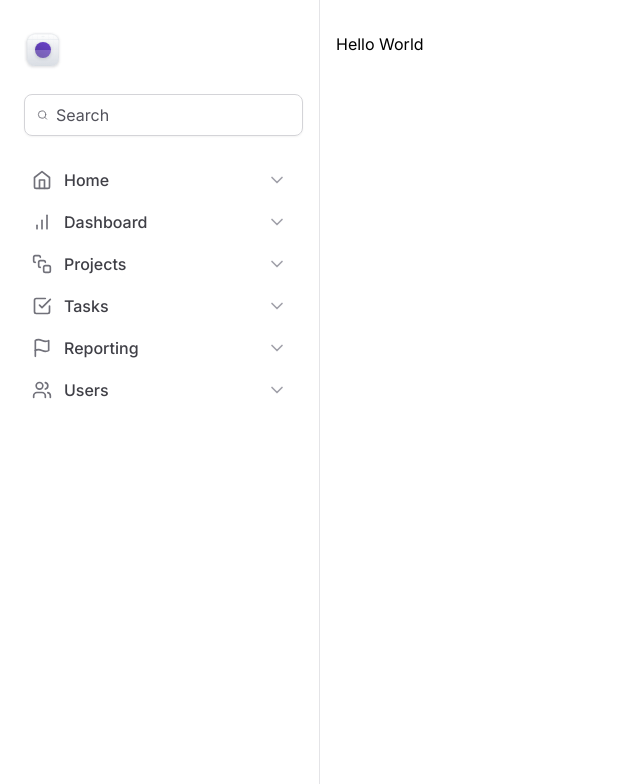
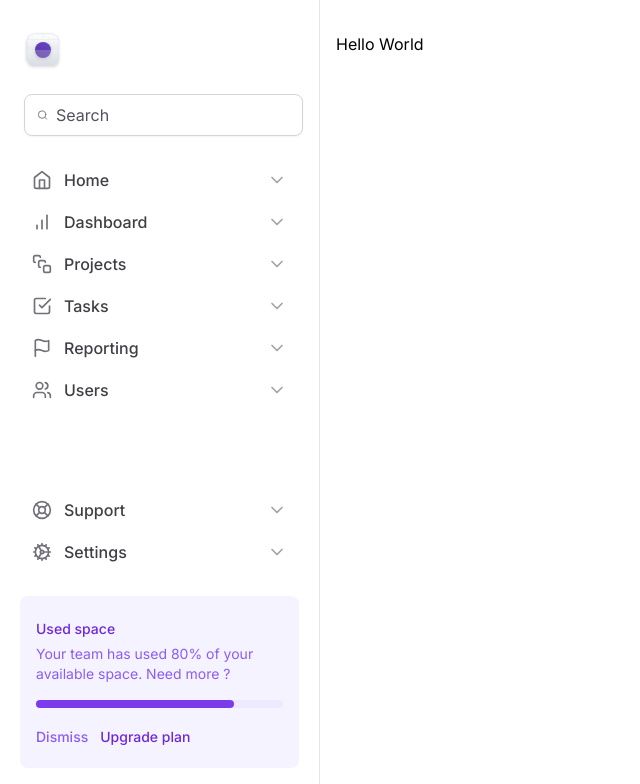
Before and after one commit to marcoscuomo/tailwind-next, a Next.js app: page / in a window 1280 px wide. Shown: the top 784 px of the page, without its empty margins (0-640 px from the left). Built offline with nearby package versions, Linux system fonts and the light colour scheme.

Commit message:
Widget do espaço usado

```diff
--- a/src/components/Sidebar/MainNavigation/index.tsx
+++ /dev/null
@@ -1,22 +0,0 @@
-import {
-  BarChart,
-  CheckSquare,
-  Flag,
-  Home,
-  SquareStack,
-  Users,
-} from 'lucide-react'
-import { NavItem } from './NavItem'
-
-export function MainNavigation() {
-  return (
-    <nav className="space-y-0.5">
-      <NavItem title="Home" icon={Home} />
-      <NavItem title="Dashboard" icon={BarChart} />
-      <NavItem title="Projects" icon={SquareStack} />
-      <NavItem title="Tasks" icon={CheckSquare} />
-      <NavItem title="Reporting" icon={Flag} />
-      <NavItem title="Users" icon={Users} />
-    </nav>
-  )
-}
--- /dev/null
+++ b/src/components/Sidebar/UsedSpaceWidget.tsx
@@ -0,0 +1,33 @@
+export function UsedSpaceWidget() {
+  return (
+    <div className="flex flex-col gap-4 rounded-lg bg-violet-50 px-4 py-5">
+      <div className="space-y-1">
+        <span className="text-sm/5 font-medium text-violet-700">
+          Used space
+        </span>
+        <p className="text-sm/5 text-violet-500">
+          Your team has used 80% of your available space. Need more ?{' '}
+        </p>
+      </div>
+
+      <div className="h-2 rounded-full bg-violet-100">
+        <div className="h-2 w-4/5 rounded-full bg-violet-600" />
+      </div>
+
+      <div className="space-x-3">
+        <button
+          type="button"
+          className="text-sm font-medium text-violet-500 hover:text-violet-700"
+        >
+          Dismiss
+        </button>
+        <button
+          type="button"
+          className="text-sm font-medium text-violet-700 hover:text-violet-900"
+        >
+          Upgrade plan
+        </button>
+      </div>
+    </div>
+  )
+}
--- a/src/components/Sidebar/index.tsx
+++ b/src/components/Sidebar/index.tsx
@@ -1,10 +1,22 @@
-import { Search } from 'lucide-react'
+import {
+  BarChart,
+  CheckSquare,
+  Cog,
+  Flag,
+  Home,
+  LifeBuoy,
+  Search,
+  SquareStack,
+  Users,
+} from 'lucide-react'
 import { Logo } from './Logo'
-import { MainNavigation } from './MainNavigation'
+
+import { NavItem } from './NavItem'
+import { UsedSpaceWidget } from './UsedSpaceWidget'
 
 export function Sidebar() {
   return (
-    <aside className="space-y-6 border-r border-zinc-200 px-5 py-8">
+    <aside className="flex flex-col gap-6 border-r border-zinc-200 px-5 py-8">
       <Logo />
 
       <div className="mx-1 flex w-full items-center gap-2 rounded-lg border border-zinc-300 px-3 py-2 shadow-sm">
@@ -16,7 +28,23 @@
         />
       </div>
 
-      <MainNavigation />
+      <nav className="space-y-0.5">
+        <NavItem title="Home" icon={Home} />
+        <NavItem title="Dashboard" icon={BarChart} />
+        <NavItem title="Projects" icon={SquareStack} />
+        <NavItem title="Tasks" icon={CheckSquare} />
+        <NavItem title="Reporting" icon={Flag} />
+        <NavItem title="Users" icon={Users} />
+      </nav>
+
+      <div className="mt-auto flex flex-col gap-6">
+        <nav className="space-y-0.5">
+          <NavItem title="Support" icon={LifeBuoy} />
+          <NavItem title="Settings" icon={Cog} />
+        </nav>
+
+        <UsedSpaceWidget />
+      </div>
     </aside>
   )
 }
```
Also changed, not shown: src/components/Sidebar/NavItem.tsx (renamed from src/components/Sidebar/MainNavigation/NavItem.tsx).
